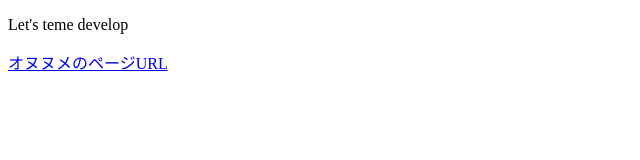
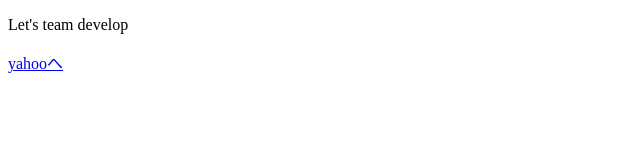
Before and after one commit to YUMIHUMAN/kkkadai, a plain HTML site: page index.html in a window 1280 px wide. Shown: the whole page, without its empty margins (0-640 px from the left). Drawn offline with Linux system fonts and the light colour scheme.

Commit message:
おすすめのページURLの追加

```diff
--- a/index.html
+++ b/index.html
@@ -6,7 +6,7 @@
     <title>Document</title>
 </head>
 <body>
-    <p>Let's teme develop</p>
-    <a href="#">オヌヌメのページURL</a>
+    <p>Let's team develop</p>
+    <a href="https://www.yahoo.co.jp/">yahooへ</a>
 </body>
 </html>
```
